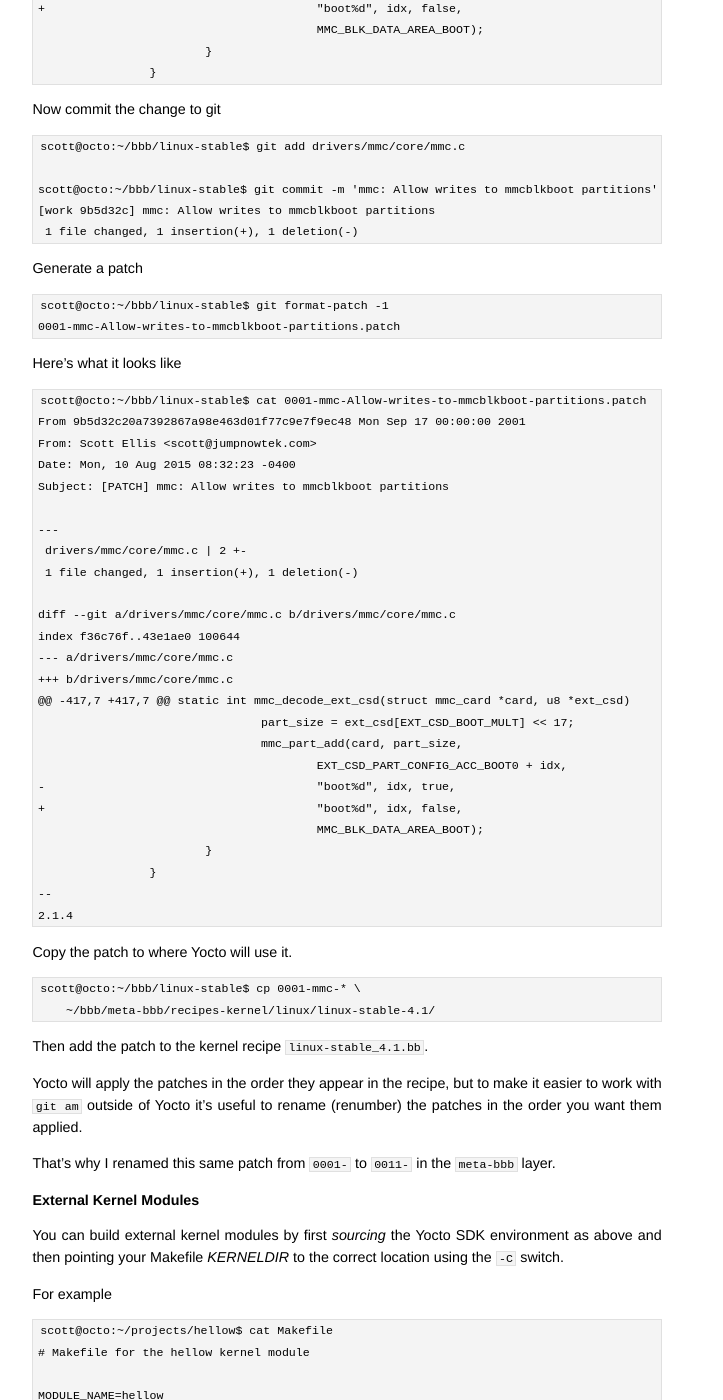
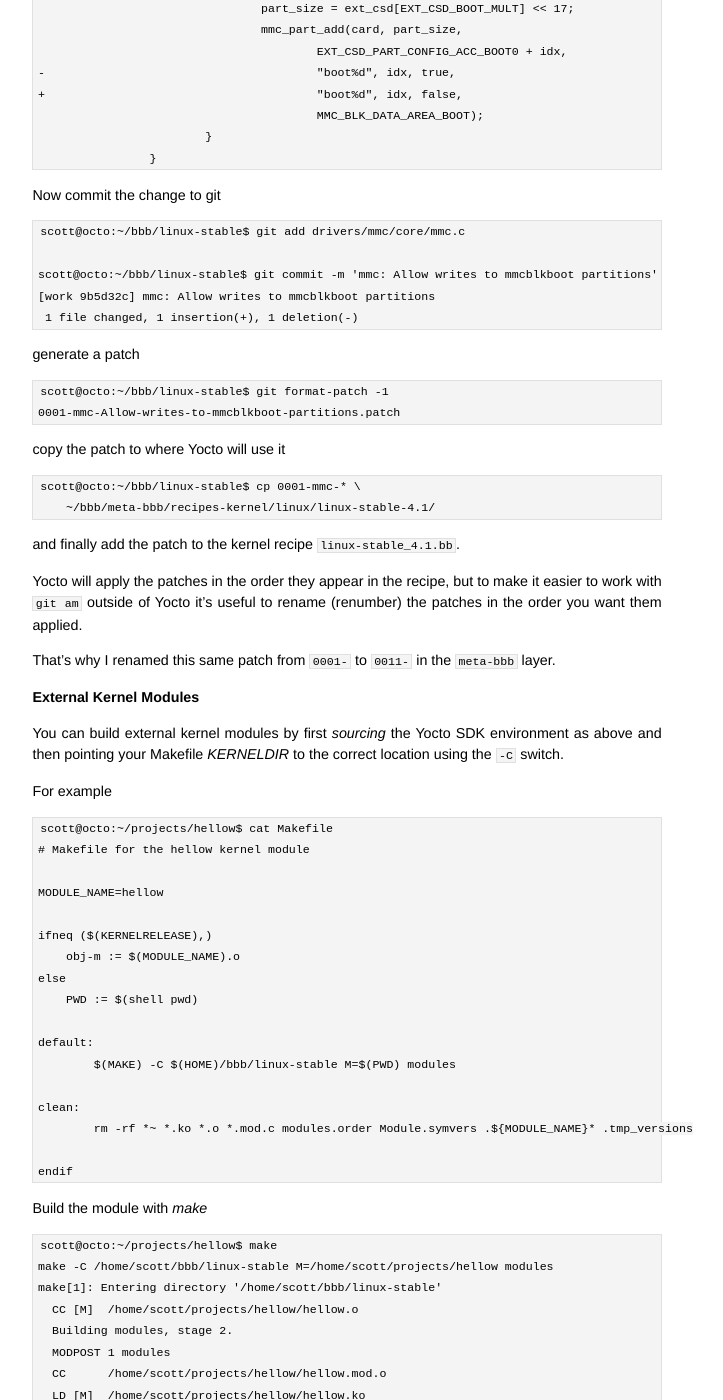
Before and after one commit to jumpnow/jumpnowtek-site, a Jekyll site: the page built from _posts/2015-06-22-Working-on-the-BeagleBone-kernel.md, in a window 1280 px wide and 1400 px high, scrolled down 5362 px. Shown: the whole window, without its empty margins (293-1016 px from the left). Built offline with Jekyll 4.4.1, drawn with Linux system fonts in a browser that asks for light colours; some of the changed text lies outside the part shown.

Commit message:
More kernel doc cleanup

```diff
--- a/_posts/2015-06-22-Working-on-the-BeagleBone-kernel.md
+++ b/_posts/2015-06-22-Working-on-the-BeagleBone-kernel.md
@@ -24,7 +24,7 @@
 
 Which kernel to use comes from this line in `meta-bbb/conf/machine/beaglebone.conf`
 
-    PREFERRED\_PROVIDER\_virtual/kernel = "linux-stable"
+    PREFERRED_PROVIDER_virtual/kernel = "linux-stable"
 
 Kernel recipes are here `meta-bbb/recipes-kernel/linux/`
 
@@ -38,7 +38,7 @@
 
 If you had multiple *linux-stable* recipes, maybe *linux-stable_4.0.bb* and *linux-stable_4.1.bb* then the highest revision number, 4.1 in this case, would be used. To specify an earlier version, you could use a line like this in `build/conf/local.conf`
 
-    PREFERRED\_VERSION\_linux-stable = "4.0"
+    PREFERRED_VERSION_linux-stable = "4.0"
 
 When Yocto builds the *linux-stable-4.1* kernel, it does so under this directory
 
@@ -107,11 +107,13 @@
 
     ~/bbb/build$ bitbake -c cleansstate virtual/kernel && bitbake virtual/kernel
 
-
+Finally you'll probably want to rebuild your image to get the new kernel and modules into the *rootfs* for installation onto an SD card.
 
 ## Working outside of Yocto
 
-I usually find it more convenient to work on the kernel outside of the Yocto build system. Turn-around time between build iterations are definitely faster. It does require a little bit of setup first.
+I usually find it more convenient to work on the kernel outside of the Yocto build system.
+
+The setup for this is not too hard.
 
 ### Cross-compiler
 
@@ -121,7 +123,7 @@
 
     SDKMACHINE = "x86_64"
 
-The choices are *i686* for 32-bit build workstations or *x86_64* for 64-bit workstations.
+The choices are **i686** for 32-bit build workstations or **x86_64** for 64-bit workstations.
 
 Then after the normal setting up of the Yocto build environment
 
@@ -278,46 +280,18 @@
     [work 9b5d32c] mmc: Allow writes to mmcblkboot partitions
      1 file changed, 1 insertion(+), 1 deletion(-)
 
-Generate a patch
+generate a patch
 
     scott@octo:~/bbb/linux-stable$ git format-patch -1
     0001-mmc-Allow-writes-to-mmcblkboot-partitions.patch
 
-Here's what it looks like
-
-    scott@octo:~/bbb/linux-stable$ cat 0001-mmc-Allow-writes-to-mmcblkboot-partitions.patch
-    From 9b5d32c20a7392867a98e463d01f77c9e7f9ec48 Mon Sep 17 00:00:00 2001
-    From: Scott Ellis <scott@jumpnowtek.com>
-    Date: Mon, 10 Aug 2015 08:32:23 -0400
-    Subject: [PATCH] mmc: Allow writes to mmcblkboot partitions
-
-    ---
-     drivers/mmc/core/mmc.c | 2 +-
-     1 file changed, 1 insertion(+), 1 deletion(-)
-
-    diff --git a/drivers/mmc/core/mmc.c b/drivers/mmc/core/mmc.c
-    index f36c76f..43e1ae0 100644
-    --- a/drivers/mmc/core/mmc.c
-    +++ b/drivers/mmc/core/mmc.c
-    @@ -417,7 +417,7 @@ static int mmc_decode_ext_csd(struct mmc_card *card, u8 *ext_csd)
-                                    part_size = ext_csd[EXT_CSD_BOOT_MULT] << 17;
-                                    mmc_part_add(card, part_size,
-                                            EXT_CSD_PART_CONFIG_ACC_BOOT0 + idx,
-    -                                       "boot%d", idx, true,
-    +                                       "boot%d", idx, false,
-                                            MMC_BLK_DATA_AREA_BOOT);
-                            }
-                    }
-    --
-    2.1.4
-
-Copy the patch to where Yocto will use it.
+copy the patch to where Yocto will use it
 
     scott@octo:~/bbb/linux-stable$ cp 0001-mmc-* \
         ~/bbb/meta-bbb/recipes-kernel/linux/linux-stable-4.1/
 
 
-Then add the patch to the kernel recipe `linux-stable_4.1.bb`.
+and finally add the patch to the kernel recipe `linux-stable_4.1.bb`.
 
 Yocto will apply the patches in the order they appear in the recipe, but to make it easier to work with `git am` outside of Yocto it's useful to rename (renumber) the patches in the order you want them applied.
 
@@ -347,7 +321,7 @@
 
     endif
 
-Then to build
+Build the module with *make*
 
     scott@octo:~/projects/hellow$ make
     make -C /home/scott/bbb/linux-stable M=/home/scott/projects/hellow modules
```
Also changed, not shown: other parts of _posts/2015-06-22-Working-on-the-BeagleBone-kernel.md (+3 -3 lines).
